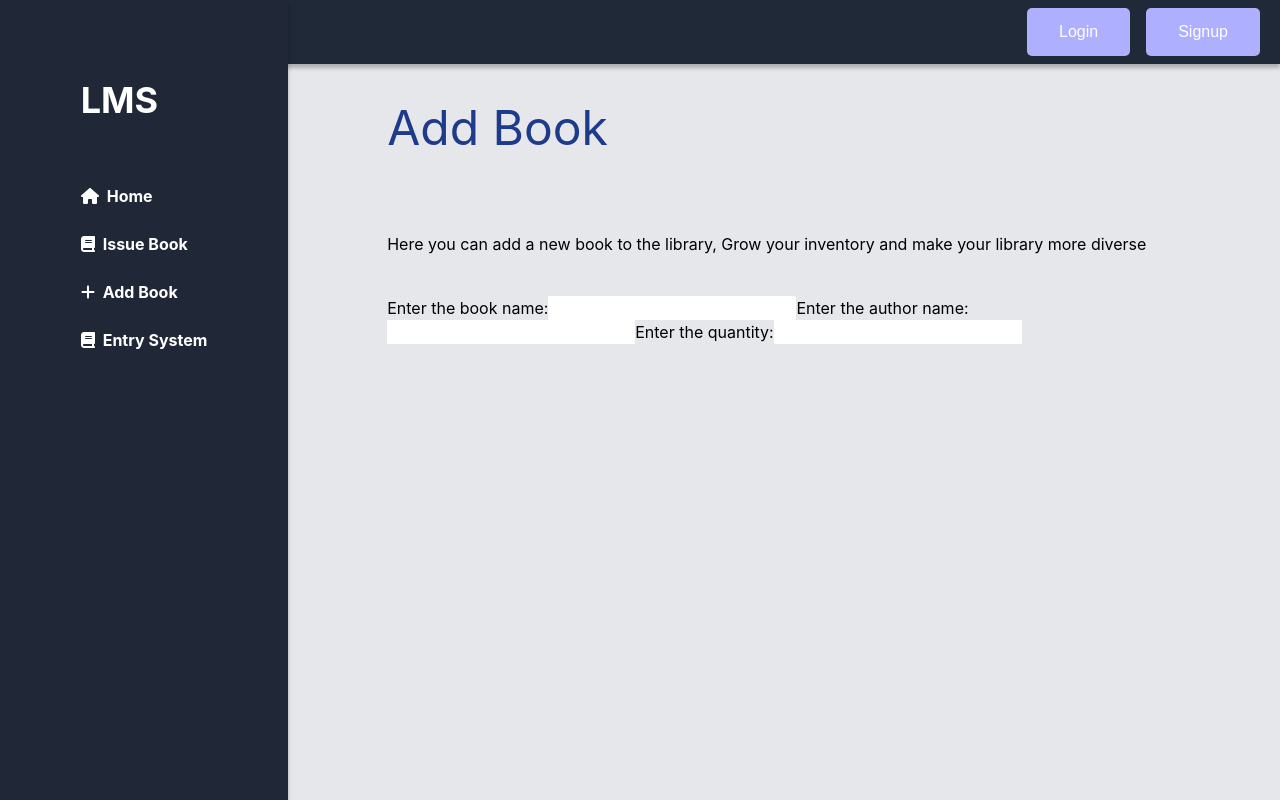
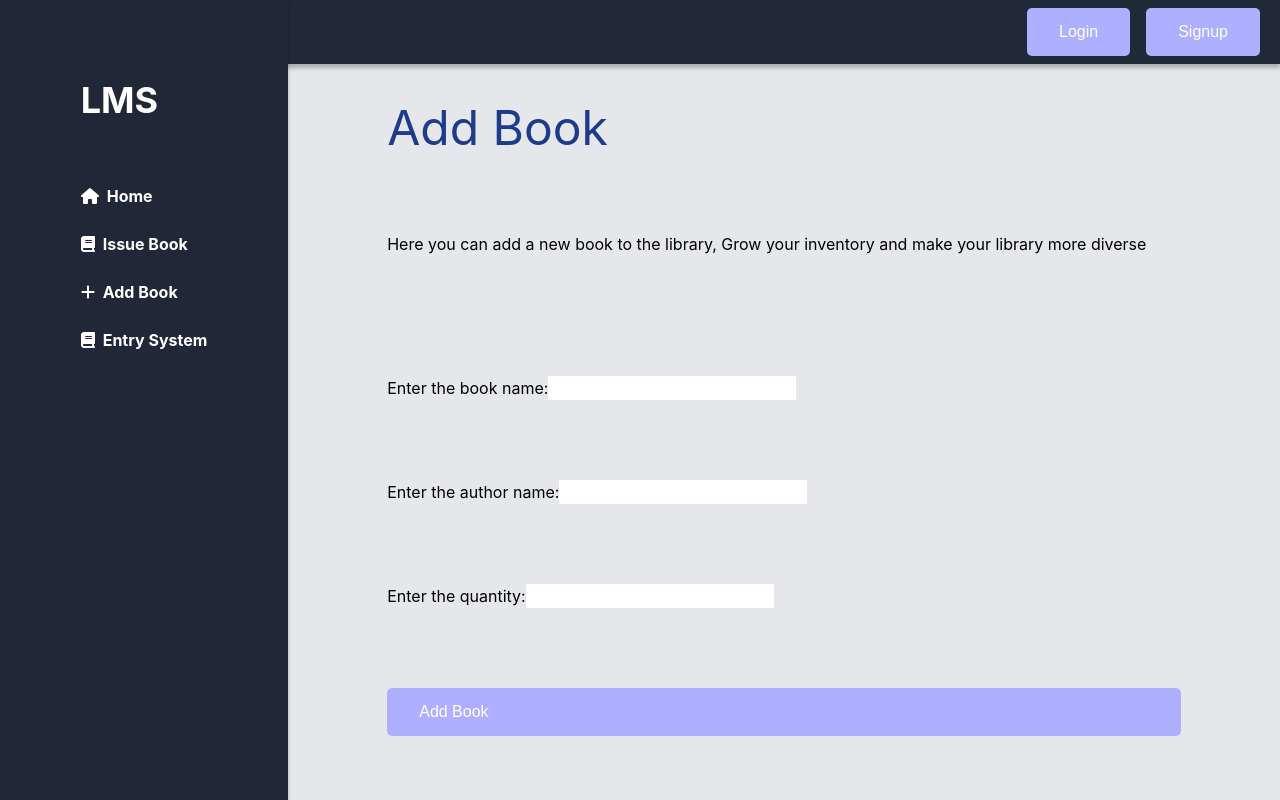
Before and after one commit to grvsh02/Library-management-system, a React (Create React App) app in the folder shakti/: page /add in a window 1280 px wide. Built offline with nearby package versions, Linux system fonts and the light colour scheme.

Commit message:
ui additions

```diff
--- a/shakti/src/pages/add/index.tsx
+++ b/shakti/src/pages/add/index.tsx
@@ -39,17 +39,24 @@ const AddPage = () => {
            <div className="py-10">
                 Here you can add a new book to the library, Grow your inventory and make your library more diverse
            </div>
-           <form>
-               <label>Enter the book name:
+              <div className="flex flex-col">
+           <form className="flex flex-col py-10">
+               <label className="py-10">Enter the book name:
                    <input type="text" />
                </label>
-               <label>Enter the author name:
+               <label className="py-10">Enter the author name:
                    <input type="text" />
                </label>
-                <label>Enter the quantity:
+               <label className="py-10">Enter the quantity:
                      <input type="number" />
                 </label>
            </form>
+
+           <Button onClick={() => console.log("Book added")} className="xs">
+                Add Book
+           </Button>
+                  </div>
+
 
        </div>
     );
```
